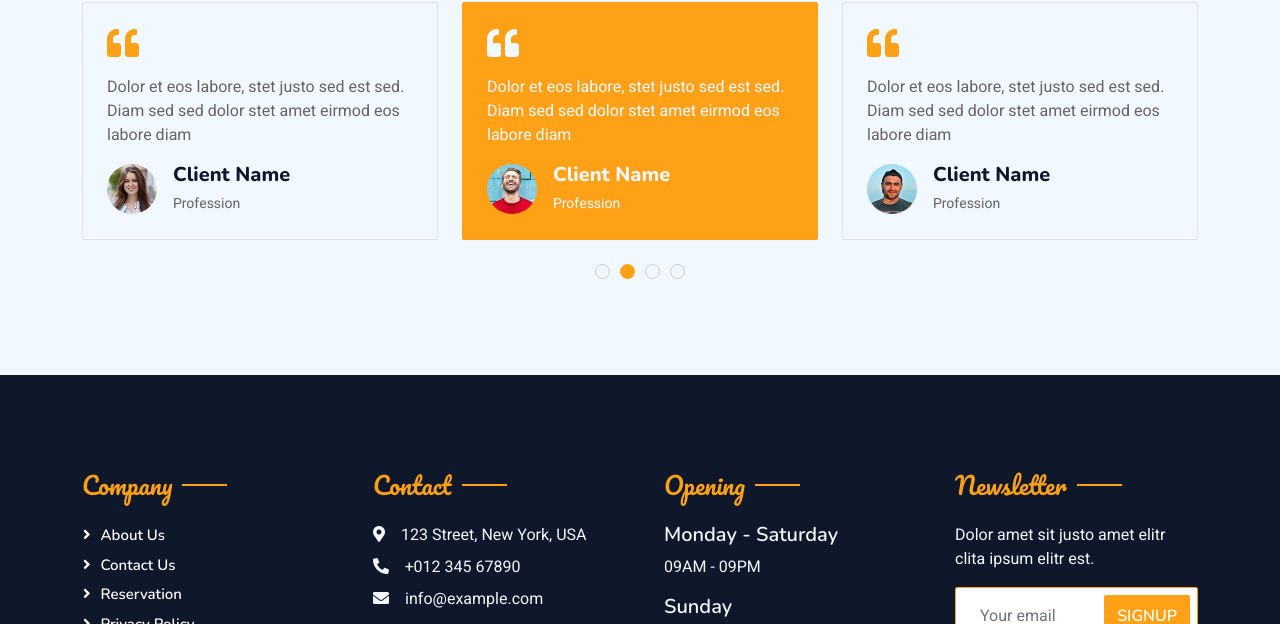
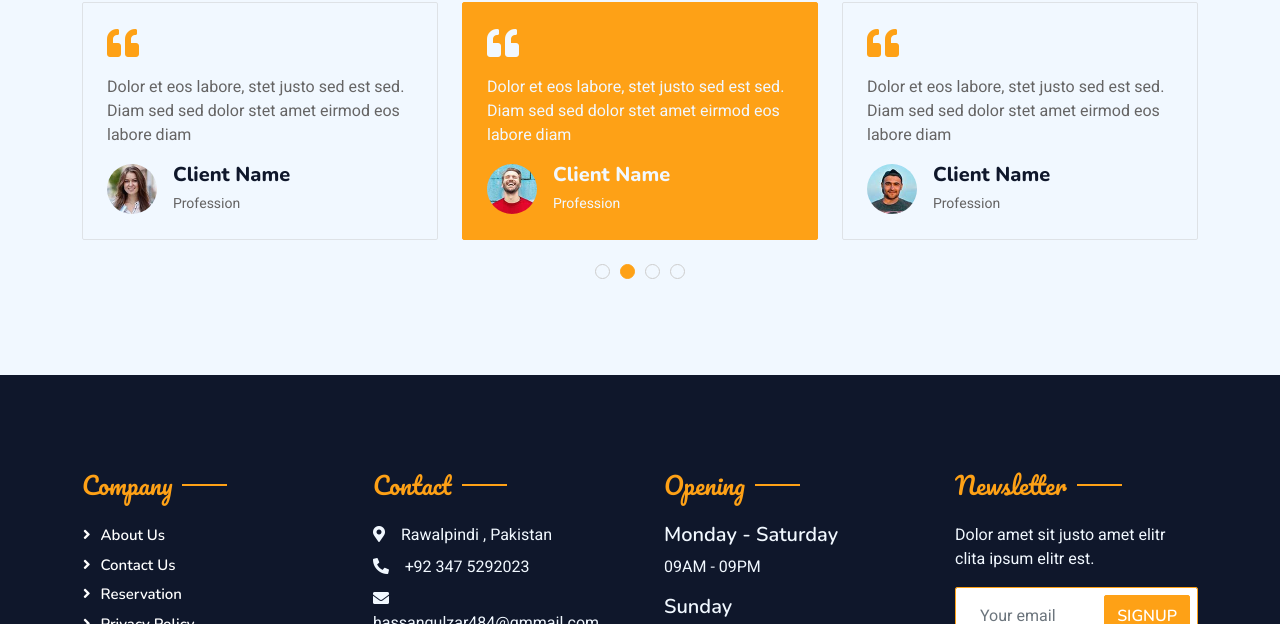
Before and after one commit to HassanGulzar33/WE-Project, a plain HTML site: page index.html in a window 1280 px wide. Shown: the part 2521-3145 px from the top of the page. Drawn offline with nearby package versions, Linux system fonts and the light colour scheme.

Commit message:
footer changed in index.html

```diff
--- a/index.html
+++ b/index.html
@@ -792,9 +792,9 @@
                     </div>
                     <div class="col-lg-3 col-md-6">
                         <h4 class="section-title ff-secondary text-start text-primary fw-normal mb-4">Contact</h4>
-                        <p class="mb-2"><i class="fa fa-map-marker-alt me-3"></i>123 Street, New York, USA</p>
-                        <p class="mb-2"><i class="fa fa-phone-alt me-3"></i>+012 345 67890</p>
-                        <p class="mb-2"><i class="fa fa-envelope me-3"></i>info@example.com</p>
+                        <p class="mb-2"><i class="fa fa-map-marker-alt me-3"></i>Rawalpindi , Pakistan</p>
+                        <p class="mb-2"><i class="fa fa-phone-alt me-3"></i>+92 347 5292023</p>
+                        <p class="mb-2"><i class="fa fa-envelope me-3"></i>hassangulzar484@gmmail.com</p>
                         <div class="d-flex pt-2">
                             <a class="btn btn-outline-light btn-social" href=""><i class="fab fa-twitter"></i></a>
                             <a class="btn btn-outline-light btn-social" href=""><i class="fab fa-facebook-f"></i></a>
```
